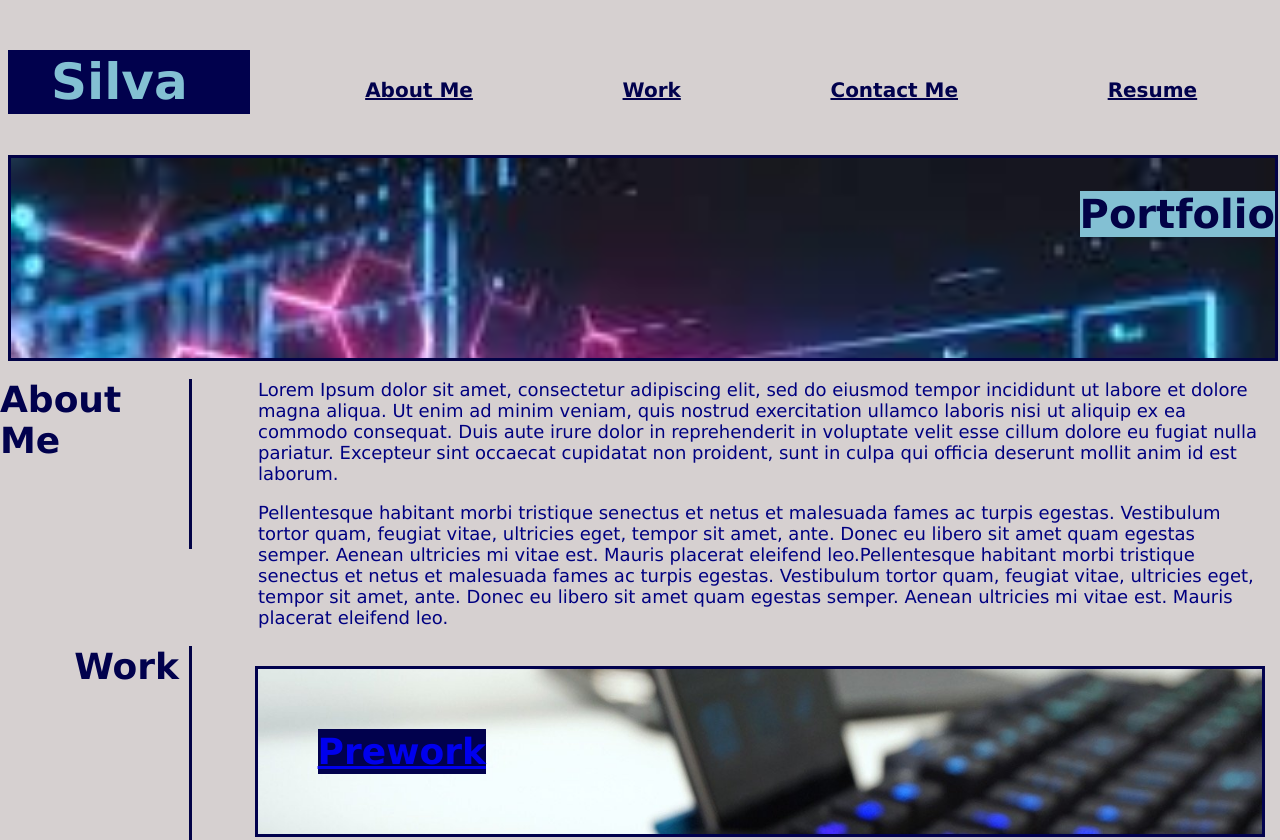
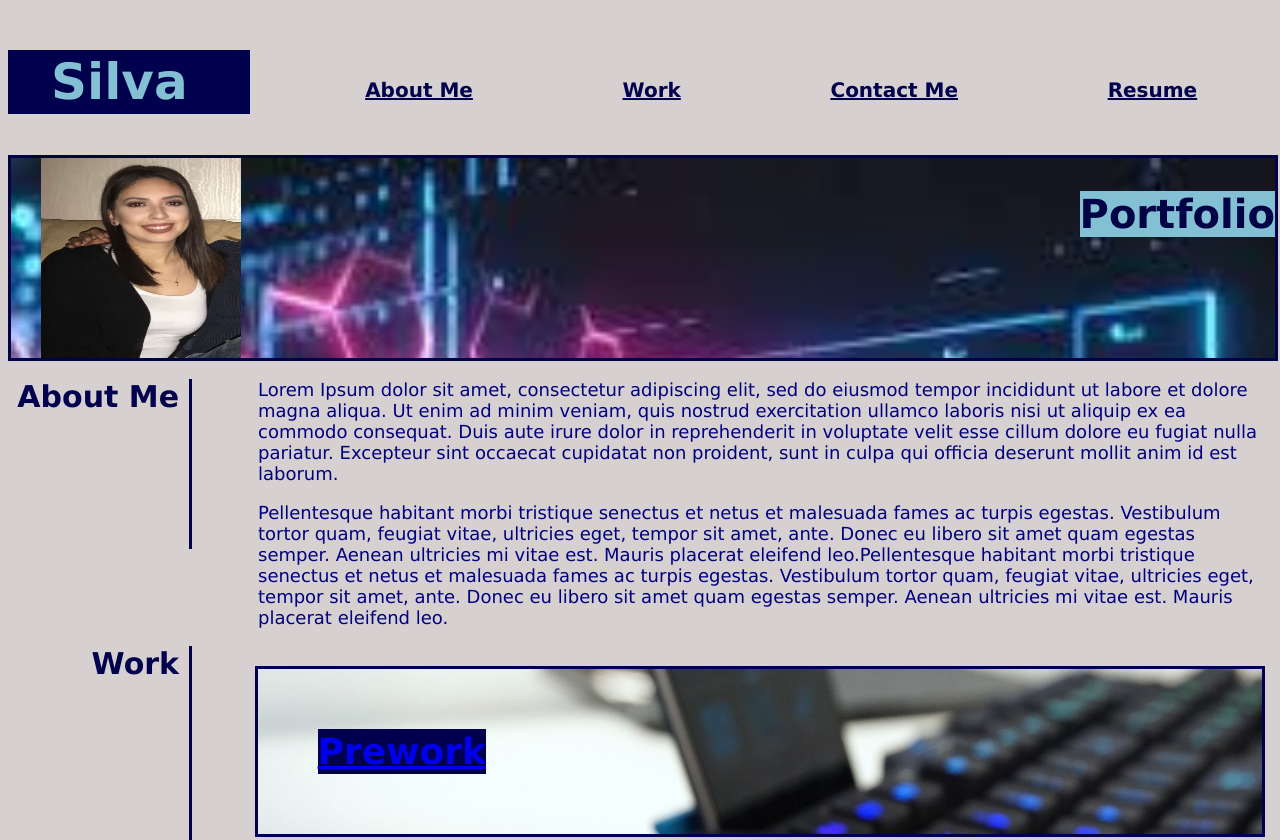
Before and after one commit to tsilvab/assignmentportfolio, a plain HTML site: page index.html in a window 1280 px wide. Shown: the top 840 px of the page. Drawn offline with Linux system fonts and the light colour scheme.

Commit message:
added about me photo

```diff
--- a/index.html
+++ b/index.html
@@ -23,6 +23,7 @@
 
     <section class="inner-header">
         <h2>Portfolio</h2>
+        <img src="aboutmephoto.jpg" alt="about me photo" />
     </section>
 
     <section>
--- a/styles.css
+++ b/styles.css
@@ -55,6 +55,12 @@ body {
     text-align: center;
     color: rgb(2, 2, 70);
     font-size: 40px;
+}
+
+img {
+    margin-left: 30px;
+    width:200px;
+    height:200px;
 }
 
 ul li {
@@ -209,13 +215,13 @@ font-size: 18px;
 
 .side {
     padding-right: 10px;
-    font-size: 36px;
+    font-size: 30px;
     color:rgb(1, 1, 77);
     font-weight: bolder;
 }
 .side:hover {
     color: purple;
-    font-size: 37px;
+    font-size: 31px;
 }
 
 .navigation :hover a{
```
